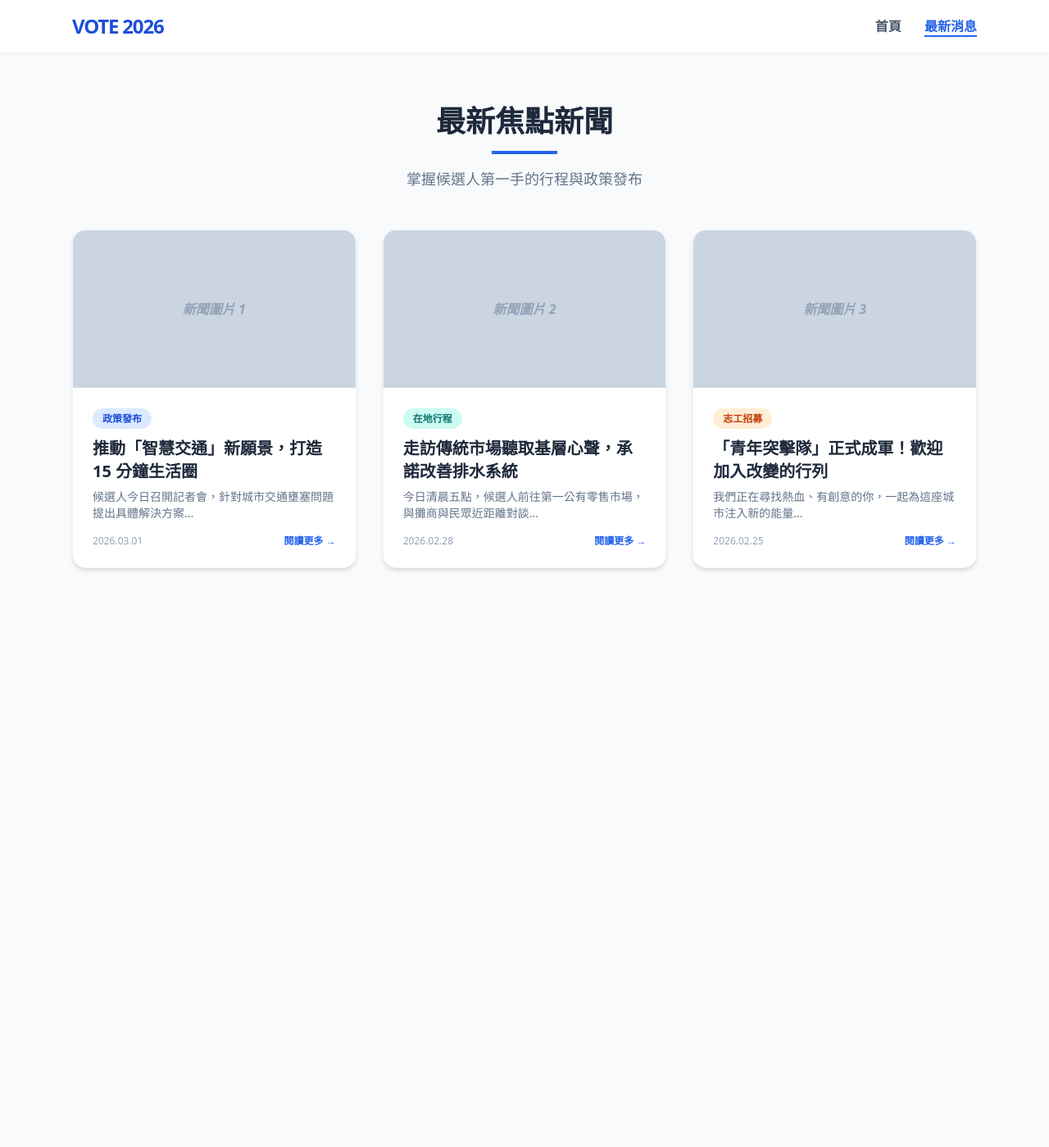
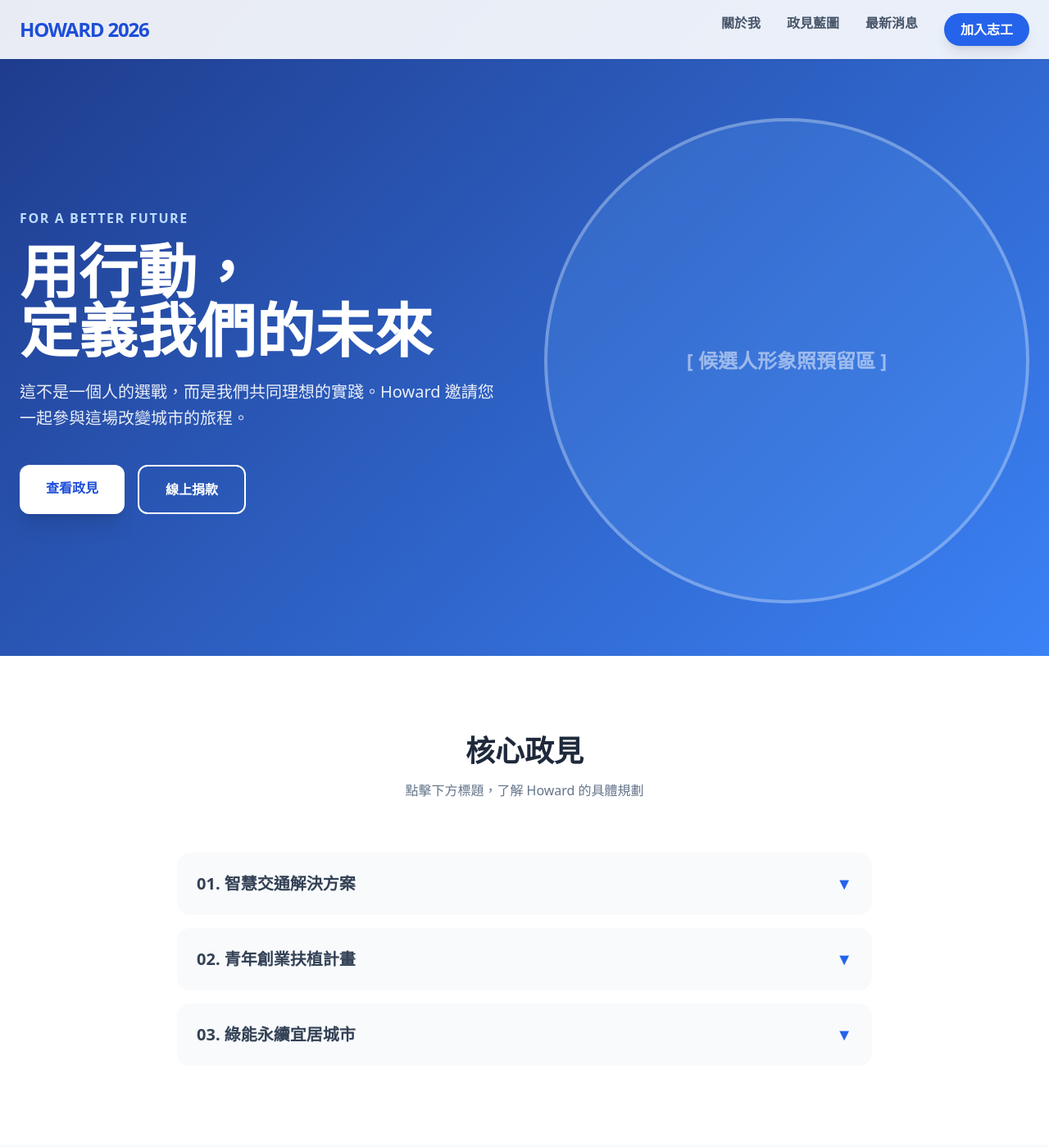
Before and after one commit to abbyma1224-lgtm/howard2026, a plain HTML site: page index.html in a window 1280 px wide. Shown: the top 1399 px of the page at 82% size. Before the commit the page ends 800 px from the top, so only its background shows below. Drawn offline with nearby package versions, Linux system fonts and the light colour scheme.

Commit message:
Update index.html

```diff
--- a/index.html
+++ b/index.html
@@ -3,71 +3,160 @@
 <head>
     <meta charset="UTF-8">
     <meta name="viewport" content="width=device-width, initial-scale=1.0">
-    <title>候選人官網 | 最新動態</title>
+
+    <title>Howard 2026 | 勇敢改變，贏回未來</title>
+    <meta name="description" content="Howard 2026 官方競選網站。了解最新政見、行程動態，與我們一同打造更美好的城市。">
+    <meta name="keywords" content="Howard, 2026選舉, 候選人, 智慧交通, 青年政策">
+
     <script src="https://cdn.tailwindcss.com"></script>
+    <link href="https://unpkg.com/aos@2.3.1/dist/aos.css" rel="stylesheet">
+    <script src="https://unpkg.com/aos@2.3.1/dist/aos.js"></script>
+
+    <style>
+        html { scroll-behavior: smooth; }
+        .hero-gradient { background: linear-gradient(135deg, #1e3a8a 0%, #3b82f6 100%); }
+    </style>
 </head>
-<body class="bg-slate-50 text-slate-800 font-sans">
+<body class="bg-slate-50 text-slate-900 font-sans overflow-x-hidden">
 
-    <nav class="bg-white shadow-sm sticky top-0 z-50">
-        <div class="max-w-6xl mx-auto px-6 py-4 flex justify-between items-center">
-            <div class="text-2xl font-black text-blue-700 tracking-tighter">VOTE 2026</div>
-            <div class="space-x-6 font-bold text-slate-600">
-                <a href="#" class="hover:text-blue-600">首頁</a>
-                <a href="#news" class="text-blue-600 border-b-2 border-blue-600">最新消息</a>
+    <nav class="fixed w-full z-50 bg-white/90 backdrop-blur-md shadow-sm">
+        <div class="max-w-7xl mx-auto px-6 py-4 flex justify-between items-center">
+            <a href="#" class="text-2xl font-black text-blue-700 tracking-tighter hover:scale-105 transition-transform">HOWARD 2026</a>
+            <div class="hidden md:flex space-x-8 font-bold text-slate-600">
+                <a href="#about" class="hover:text-blue-600 transition">關於我</a>
+                <a href="#policy" class="hover:text-blue-600 transition">政見藍圖</a>
+                <a href="#news" class="hover:text-blue-600 transition">最新消息</a>
+                <a href="https://forms.gle/your-google-form-id" target="_blank" class="bg-blue-600 text-white px-5 py-2 rounded-full hover:bg-blue-700 transition shadow-lg">加入志工</a>
             </div>
         </div>
     </nav>
 
-    <section id="news" class="py-16 px-6 max-w-6xl mx-auto">
-        <div class="text-center mb-12">
-            <h2 class="text-4xl font-bold mb-4">最新焦點新聞</h2>
-            <div class="h-1 w-20 bg-blue-600 mx-auto"></div>
-            <p class="mt-4 text-slate-500 text-lg">掌握候選人第一手的行程與政策發布</p>
-        </div>
-
-        <div class="grid grid-cols-1 md:grid-cols-3 gap-8">
-
-            <article class="bg-white rounded-2xl shadow-md overflow-hidden hover:shadow-xl transition-shadow border border-slate-100">
-                <div class="h-48 bg-slate-300 flex items-center justify-center font-bold text-slate-400 italic">新聞圖片 1</div>
-                <div class="p-6">
-                    <span class="bg-blue-100 text-blue-700 text-xs font-bold px-3 py-1 rounded-full">政策發布</span>
-                    <h3 class="text-xl font-bold mt-3 mb-2 leading-snug">推動「智慧交通」新願景，打造 15 分鐘生活圈</h3>
-                    <p class="text-slate-500 text-sm mb-4 line-clamp-2">候選人今日召開記者會，針對城市交通壅塞問題提出具體解決方案...</p>
-                    <div class="flex justify-between items-center text-xs text-slate-400">
-                        <span>2026.03.01</span>
-                        <a href="#" class="text-blue-600 font-bold hover:underline">閱讀更多 →</a>
-                    </div>
+    <section class="hero-gradient min-h-screen flex items-center pt-20">
+        <div class="max-w-7xl mx-auto px-6 grid md:grid-cols-2 gap-12 items-center">
+            <div class="text-white" data-aos="fade-right">
+                <h2 class="text-blue-200 font-bold tracking-widest mb-4">FOR A BETTER FUTURE</h2>
+                <h1 class="text-6xl md:text-7xl font-black mb-6 leading-tight">用行動，<br>定義我們的未來</h1>
+                <p class="text-xl opacity-90 mb-10 leading-relaxed">
+                    這不是一個人的選戰，而是我們共同理想的實踐。Howard 邀請您一起參與這場改變城市的旅程。
+                </p>
+                <div class="flex space-x-4">
+                    <a href="#policy" class="bg-white text-blue-700 font-bold px-8 py-4 rounded-xl hover:bg-blue-50 transition shadow-xl">查看政見</a>
+                    <button onclick="alert('感謝您的支持！')" class="border-2 border-white text-white font-bold px-8 py-4 rounded-xl hover:bg-white/10 transition">線上捐款</button>
                 </div>
-            </article>
-
-            <article class="bg-white rounded-2xl shadow-md overflow-hidden hover:shadow-xl transition-shadow border border-slate-100">
-                <div class="h-48 bg-slate-300 flex items-center justify-center font-bold text-slate-400 italic">新聞圖片 2</div>
-                <div class="p-6">
-                    <span class="bg-teal-100 text-teal-700 text-xs font-bold px-3 py-1 rounded-full">在地行程</span>
-                    <h3 class="text-xl font-bold mt-3 mb-2 leading-snug">走訪傳統市場聽取基層心聲，承諾改善排水系統</h3>
-                    <p class="text-slate-500 text-sm mb-4 line-clamp-2">今日清晨五點，候選人前往第一公有零售市場，與攤商與民眾近距離對談...</p>
-                    <div class="flex justify-between items-center text-xs text-slate-400">
-                        <span>2026.02.28</span>
-                        <a href="#" class="text-blue-600 font-bold hover:underline">閱讀更多 →</a>
-                    </div>
+            </div>
+            <div class="relative" data-aos="zoom-in" data-aos-delay="200">
+                <div class="w-full aspect-square bg-blue-400/20 rounded-full border-4 border-white/30 backdrop-blur-sm flex items-center justify-center">
+                    <span class="text-white text-2xl font-bold opacity-50">[ 候選人形象照預留區 ]</span>
                 </div>
-            </article>
-
-            <article class="bg-white rounded-2xl shadow-md overflow-hidden hover:shadow-xl transition-shadow border border-slate-100">
-                <div class="h-48 bg-slate-300 flex items-center justify-center font-bold text-slate-400 italic">新聞圖片 3</div>
-                <div class="p-6">
-                    <span class="bg-orange-100 text-orange-700 text-xs font-bold px-3 py-1 rounded-full">志工招募</span>
-                    <h3 class="text-xl font-bold mt-3 mb-2 leading-snug">「青年突擊隊」正式成軍！歡迎加入改變的行列</h3>
-                    <p class="text-slate-500 text-sm mb-4 line-clamp-2">我們正在尋找熱血、有創意的你，一起為這座城市注入新的能量...</p>
-                    <div class="flex justify-between items-center text-xs text-slate-400">
-                        <span>2026.02.25</span>
-                        <a href="#" class="text-blue-600 font-bold hover:underline">閱讀更多 →</a>
-                    </div>
-                </div>
-            </article>
-
+            </div>
         </div>
     </section>
 
+    <section id="policy" class="py-24 bg-white">
+        <div class="max-w-4xl mx-auto px-6">
+            <div class="text-center mb-16" data-aos="fade-up">
+                <h2 class="text-4xl font-black text-slate-800">核心政見</h2>
+                <p class="text-slate-500 mt-4">點擊下方標題，了解 Howard 的具體規劃</p>
+            </div>
+
+            <div class="space-y-4">
+                <details class="group bg-slate-50 rounded-2xl p-6 transition-all cursor-pointer open:bg-blue-50" data-aos="fade-up">
+                    <summary class="list-none flex justify-between items-center font-bold text-xl text-slate-700">
+                        01. 智慧交通解決方案
+                        <span class="text-blue-600 transition-transform group-open:rotate-180">▼</span>
+                    </summary>
+                    <p class="mt-4 text-slate-600 leading-relaxed">
+                        透過 AI 大數據分析車流量，優化紅綠燈秒數，並擴大智慧停車格建設，讓您的通勤時間減少 20%。
+                    </p>
+                </details>
+
+                <details class="group bg-slate-50 rounded-2xl p-6 transition-all cursor-pointer open:bg-blue-50" data-aos="fade-up" data-aos-delay="100">
+                    <summary class="list-none flex justify-between items-center font-bold text-xl text-slate-700">
+                        02. 青年創業扶植計畫
+                        <span class="text-blue-600 transition-transform group-open:rotate-180">▼</span>
+                    </summary>
+                    <p class="mt-4 text-slate-600 leading-relaxed">
+                        提撥 10 億元成立青創基金，提供租金補助與稅務優惠，讓有志青年能在這座城市安居樂業。
+                    </p>
+                </details>
+
+                <details class="group bg-slate-50 rounded-2xl p-6 transition-all cursor-pointer open:bg-blue-50" data-aos="fade-up" data-aos-delay="200">
+                    <summary class="list-none flex justify-between items-center font-bold text-xl text-slate-700">
+                        03. 綠能永續宜居城市
+                        <span class="text-blue-600 transition-transform group-open:rotate-180">▼</span>
+                    </summary>
+                    <p class="mt-4 text-slate-600 leading-relaxed">
+                        推動校園與公有建物屋頂太陽能化，並計畫在未來四年內增加 50 公頃的都市綠地與公園空間。
+                    </p>
+                </details>
+            </div>
+        </div>
+    </section>
+
+    <section id="news" class="py-24 bg-slate-50">
+        <div class="max-w-7xl mx-auto px-6">
+            <h2 class="text-4xl font-black text-center mb-16" data-aos="fade-up">最新動態</h2>
+            <div class="grid grid-cols-1 md:grid-cols-3 gap-10">
+                <div class="bg-white rounded-3xl shadow-lg overflow-hidden group" data-aos="fade-up">
+                    <div class="h-56 overflow-hidden">
+                        <img src="https://images.unsplash.com/photo-1540910419316-ce722708197b?auto=format&fit=crop&w=800&q=80" class="w-full h-full object-cover group-hover:scale-110 transition duration-500">
+                    </div>
+                    <div class="p-8">
+                        <div class="text-blue-600 font-bold text-sm mb-2">2026.03.01</div>
+                        <h3 class="text-xl font-bold mb-4">Howard 正式發表智慧交通藍圖</h3>
+                        <p class="text-slate-500 text-sm mb-6 line-clamp-2">今日 Howard 親自主持記者會，向廣大市民說明未來交通改革的三大主軸...</p>
+                        <a href="#" class="font-bold text-blue-700 hover:text-blue-800">閱讀全文 →</a>
+                    </div>
+                </div>
+                <div class="bg-white rounded-3xl shadow-lg overflow-hidden group" data-aos="fade-up" data-aos-delay="100">
+                    <div class="h-56 overflow-hidden">
+                        <img src="https://images.unsplash.com/photo-1552664730-d307ca884978?auto=format&fit=crop&w=800&q=80" class="w-full h-full object-cover group-hover:scale-110 transition duration-500">
+                    </div>
+                    <div class="p-8">
+                        <div class="text-blue-600 font-bold text-sm mb-2">2026.02.25</div>
+                        <h3 class="text-xl font-bold mb-4">深入基層市場，聽取攤商經營困境</h3>
+                        <p class="text-slate-500 text-sm mb-6 line-clamp-2">清晨五點的果菜市場，Howard 與民眾面對面，承諾改善停車與照明設備...</p>
+                        <a href="#" class="font-bold text-blue-700 hover:text-blue-800">閱讀全文 →</a>
+                    </div>
+                </div>
+                <div class="bg-white rounded-3xl shadow-lg overflow-hidden group" data-aos="fade-up" data-aos-delay="200">
+                    <div class="h-56 overflow-hidden">
+                        <img src="https://images.unsplash.com/photo-1517048676732-d65bc937f952?auto=format&fit=crop&w=800&q=80" class="w-full h-full object-cover group-hover:scale-110 transition duration-500">
+                    </div>
+                    <div class="p-8">
+                        <div class="text-blue-600 font-bold text-sm mb-2">2026.02.20</div>
+                        <h3 class="text-xl font-bold mb-4">【志工召募】一起為城市注入年輕活力</h3>
+                        <p class="text-slate-500 text-sm mb-6 line-clamp-2">不分年齡、不分專業，只要您愛這座城市，歡迎加入我們的競選團隊！</p>
+                        <a href="#" class="font-bold text-blue-700 hover:text-blue-800">閱讀全文 →</a>
+                    </div>
+                </div>
+            </div>
+        </div>
+    </section>
+
+    <footer class="bg-slate-900 text-white py-12 px-6">
+        <div class="max-w-7xl mx-auto flex flex-col md:flex-row justify-between items-center">
+            <div class="text-center md:text-left mb-8 md:mb-0">
+                <div class="text-2xl font-black mb-2">HOWARD 2026</div>
+                <p class="text-slate-400">勇敢改變，贏回未來</p>
+            </div>
+            <div class="flex space-x-6">
+                <a href="#" class="text-slate-400 hover:text-white transition">Facebook</a>
+                <a href="#" class="text-slate-400 hover:text-white transition">Instagram</a>
+                <a href="#" class="text-slate-400 hover:text-white transition">Line 官方帳號</a>
+            </div>
+        </div>
+        <div class="text-center text-slate-500 text-xs mt-12 border-t border-slate-800 pt-8">
+            &copy; 2026 Howard 競選團隊版權所有。政治獻金申報查詢網。
+        </div>
+    </footer>
+
+    <script>
+        // 初始化動畫庫
+        AOS.init({
+            duration: 1000,
+            once: true
+        });
+    </script>
 </body>
 </html>
```
